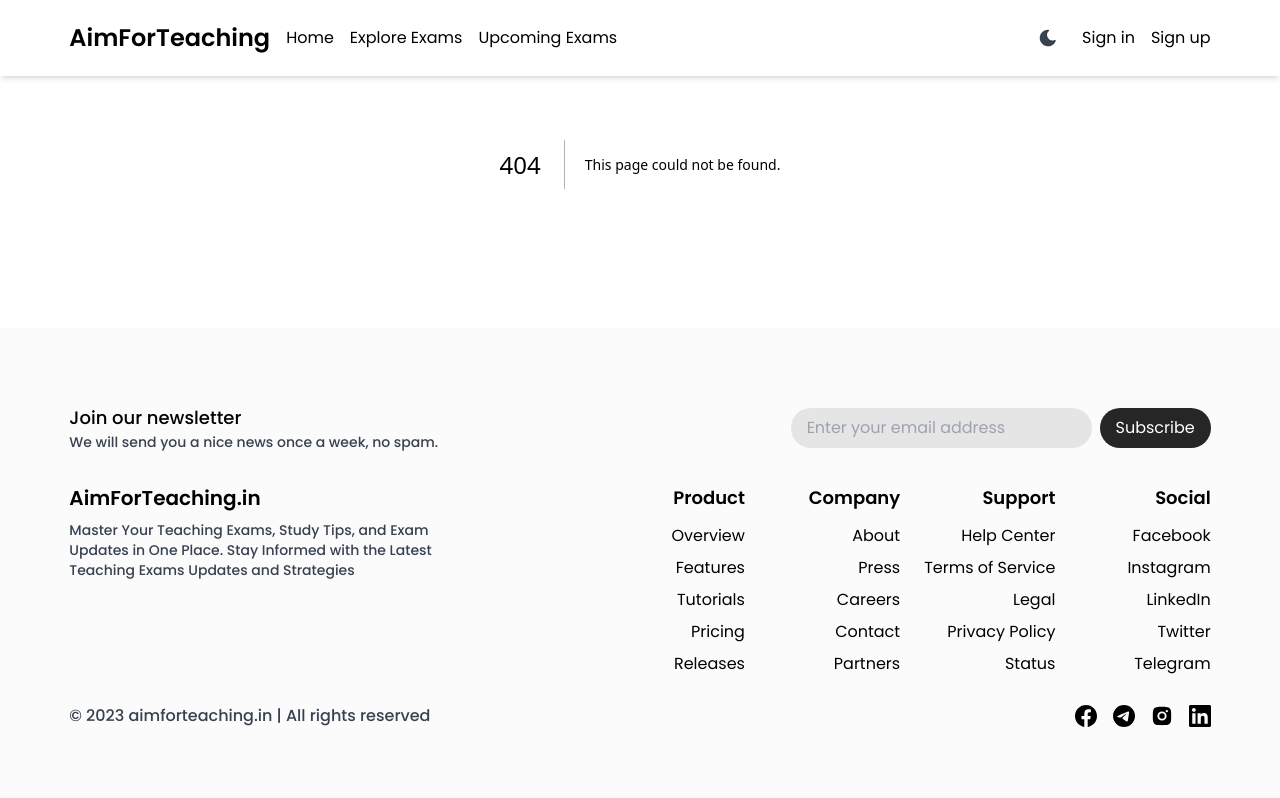
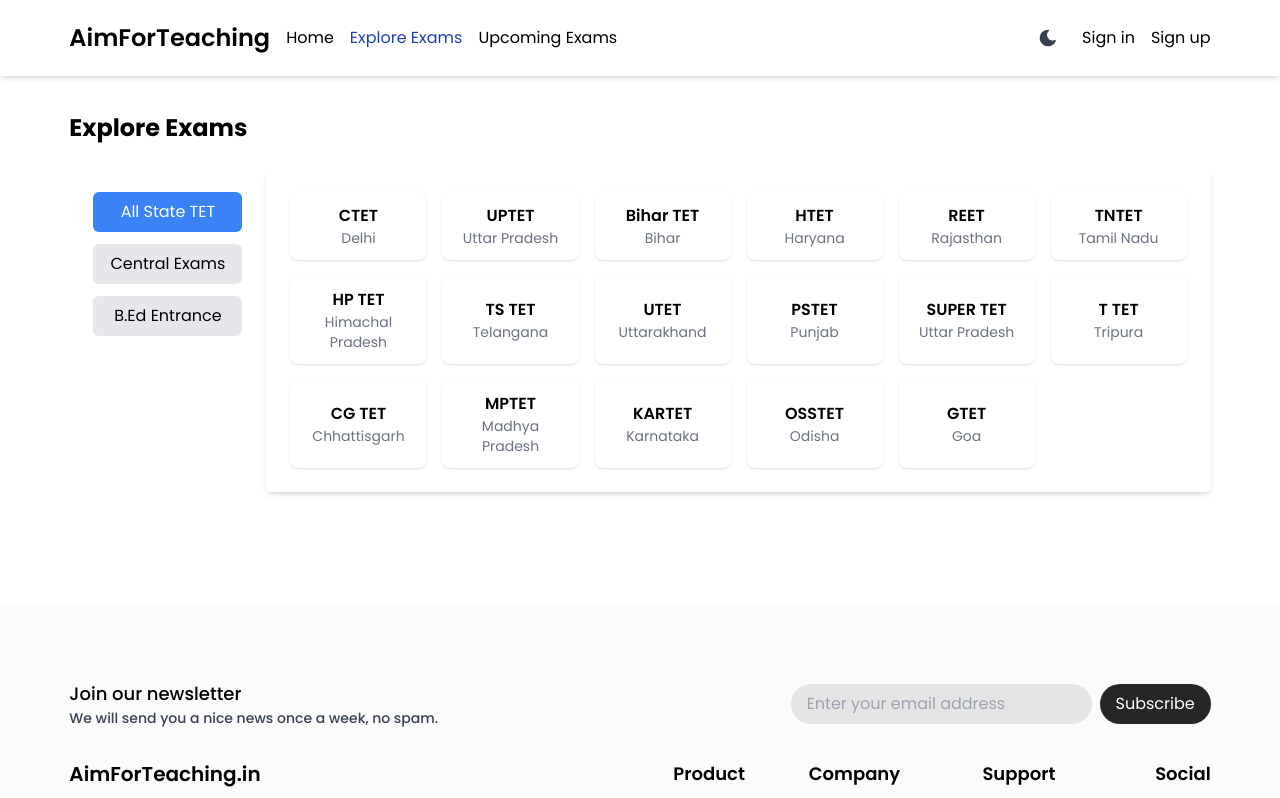
Before and after one commit to indianboat/aimforteaching, a Next.js app: page /exams in a window 1280 px wide. Before the commit this address had no page. Shown: the top 798 px of the page. Built offline with nearby package versions, Linux system fonts and the light colour scheme.

Commit message:
fresh explore exam page

```diff
--- a/src/app/components/CollapseButton.jsx
+++ b/src/app/components/CollapseButton.jsx
@@ -71,7 +71,7 @@ const CollapseButton = () => {
               initial={{ height: 0, opacity: 0 }}
               animate={{ height: "auto", opacity: 1 }}
               exit={{ height: 0, opacity: 0 }}
-              transition={{ type: "spring", duration: 0.3 }}
+              transition={{ duration:0.2 }}
               className="overflow-hidden w-full mt-2"
             >
               <div className="px-4 py-2 bg-slate-50 rounded-xl dark:bg-slate-900">
--- /dev/null
+++ b/src/app/components/Dropdown.jsx
@@ -0,0 +1,41 @@
+// import { useState } from 'react';
+// import { motion, AnimatePresence } from 'framer-motion';
+
+// const Dropdown = () => {
+//   const [isDropdownOpen, setIsDropdownOpen] = useState(false);
+
+//   const toggleDropdown = () => {
+//     setIsDropdownOpen(!isDropdownOpen);
+//   };
+
+//   return (
+//     <div className="relative">
+//       <button
+//         className="text-md border hover:text-blue-900 dark:hover:text-orange-700"
+//         onClick={toggleDropdown}
+//       >
+//         Explore Exams
+//       </button>
+
+//       <AnimatePresence>
+//         {isDropdownOpen && (
+//           <motion.div
+//             initial={{ y: -320 }}
+//             animate={{ y: 0 }}
+//             exit={{ y: -320 }}
+//             transition={{ duration: 0.2, type:"spring" }}
+//             className="absolute mt-2 w-48 border rounded shadow-lg"
+//           >
+//             <ul className="py-2">
+//               <li className="px-4 py-2 hover:bg-gray-100">Item 1</li>
+//               <li className="px-4 py-2 hover:bg-gray-100">Item 2</li>
+//               <li className="px-4 py-2 hover:bg-gray-100">Item 3</li>
+//             </ul>
+//           </motion.div>
+//         )}
+//       </AnimatePresence>
+//     </div>
+//   );
+// };
+
+// export default Dropdown;
--- a/src/app/components/Navbar.jsx
+++ b/src/app/components/Navbar.jsx
@@ -8,9 +8,9 @@ import { useEffect, useState } from "react";
 import { usePathname } from "next/navigation";
 import { motion, AnimatePresence } from "framer-motion";
 import CollapseButton from "./CollapseButton";
+import Dropdown from "./Dropdown";
 
 const Navbar = () => {
-
   const [isDrawerOpen, setDrawerOpen] = useState(false);
 
   const drawerHandler = () => {
@@ -57,6 +57,8 @@ const Navbar = () => {
     }
   };
 
+
+
   return (
     <>
       <nav className="fixed w-full border py-3 z-50 top-0 backdrop-saturate-[80%] backdrop-blur-sm bg-white/70 dark:bg-[#121212]/70 shadow-md">
@@ -92,19 +94,22 @@ const Navbar = () => {
                     Home
                   </Link>
                 </li>
-
                 <li>
                   <Link
-                    href="/"
-                    className={`flex text-md border hover:text-blue-900 dark:hover:text-orange-700 ${
-                      usePathname() == "/exams/upcomingexams"
+                    href="/exams"
+                    className={`text-md border hover:text-blue-900 dark:hover:text-orange-700 ${
+                      usePathname() == "/exams"
                         ? "text-blue-800 dark:text-orange-500"
                         : "text-inherit"
-                    } `}
+                    }`}
                   >
                     Explore Exams
                   </Link>
                 </li>
+
+                  {/* <li>
+                    <Dropdown />
+                  </li> */}
 
                 <li>
                   <Link
--- /dev/null
+++ b/src/app/components/TabContent.jsx
@@ -0,0 +1,135 @@
+"use client";
+
+import { motion } from "framer-motion";
+import Link from "next/link";
+
+const variants = {
+  hidden: { opacity: 0, y: -10 },
+  visible: { opacity: 1, y: 0 },
+  exit: { opacity: 0, y: 10 },
+};
+
+const examTypes = [
+  {
+    examName: "CTET",
+    examState: "Delhi",
+    redirectUrl: "/exams/ctet",
+  },
+  {
+    examName: "UPTET",
+    examState: "Uttar Pradesh",
+    redirectUrl: "/exams/uptet",
+  },
+  {
+    examName: "Bihar TET",
+    examState: "Bihar",
+    redirectUrl: "/exams/bihartet",
+  },
+  {
+    examName: "HTET",
+    examState: "Haryana",
+    redirectUrl: "/exams/htet",
+  },
+  {
+    examName: "REET",
+    examState: "Rajasthan",
+    redirectUrl: "/exams/ctet",
+  },
+  {
+    examName: "TNTET",
+    examState: "Tamil Nadu",
+    redirectUrl: "/exams/tntet",
+  },
+  {
+    examName: "HP TET",
+    examState: "Himachal Pradesh",
+    redirectUrl: "/exams/hptet",
+  },
+  {
+    examName: "TS TET",
+    examState: "Telangana",
+    redirectUrl: "/exams/tstet",
+  },
+  {
+    examName: "UTET",
+    examState: "Uttarakhand",
+    redirectUrl: "/exams/utet",
+  },
+  {
+    examName: "PSTET",
+    examState: "Punjab",
+    redirectUrl: "/exams/pstet",
+  },
+  {
+    examName: "SUPER TET",
+    examState: "Uttar Pradesh",
+    redirectUrl: "/exams/supertet",
+  },
+  {
+    examName: "T TET",
+    examState: "Tripura",
+    redirectUrl: "/exams/ttet",
+  },
+  {
+    examName: "CG TET",
+    examState: "Chhattisgarh",
+    redirectUrl: "/exams/cgtet",
+  },
+  {
+    examName: "MPTET",
+    examState: "Madhya Pradesh",
+    redirectUrl: "/exams/mptet",
+  },
+  {
+    examName: "KARTET",
+    examState: "Karnataka",
+    redirectUrl: "/exams/kartet",
+  },
+  {
+    examName: "OSSTET",
+    examState: "Odisha",
+    redirectUrl: "/exams/kartet",
+  },
+  {
+    examName: "GTET",
+    examState: "Goa",
+    redirectUrl: "/exams/gtet",
+  },
+];
+
+const TabContent = ({ activeTab }) => {
+  return (
+    <motion.div
+      layout
+      key={activeTab}
+      initial="hidden"
+      animate="visible"
+      exit="exit"
+      variants={variants}
+      transition={{ duration: 0.3 }}
+      className="border p-6 rounded-md shadow-md h-full"
+    >
+      {activeTab === 1 && (
+        <div className="grid lg:grid-cols-6 md:grid-cols-3 sm:grid-cols-3 grid-cols-2 gap-4">
+          {examTypes.map((exam) => {
+            return (
+              <Link className="border hover:bg-slate-100 dark:hover:bg-neutral-950 shadow hover:shadow-md flex flex-col px-4 py-3 h-full w-full rounded-lg text-center justify-center items-center" href={exam.redirectUrl}>
+                  <p className="text-md font-semibold">{exam.examName}</p>
+                  <p className="text-sm text-gray-500 dark:text-neutral-300">{exam.examState}</p>
+              </Link>
+            );
+          })}
+        </div>
+      )}
+      {activeTab === 2 && <div className="grid lg:grid-cols-6 md:grid-cols-3 sm:grid-cols-3 grid-cols-2 gap-4">
+      <Link className="border hover:bg-slate-100 dark:hover:bg-neutral-950 shadow hover:shadow-md flex flex-col px-4 py-3 h-full w-full rounded-lg text-center justify-center items-center" href="/">
+                  <p className="text-md font-semibold">KVS</p>
+                  <p className="text-sm text-gray-500 dark:text-neutral-300">Govt of India</p>
+              </Link>
+      </div> }
+      {activeTab === 3 && <p>Click here</p>}
+    </motion.div>
+  );
+};
+
+export default TabContent;
--- /dev/null
+++ b/src/app/exams/page.jsx
@@ -0,0 +1,68 @@
+"use client";
+
+import { useState } from "react";
+import TabContent from "../components/TabContent";
+
+const tabs = ["All State TET", "Central Exams", "B.Ed Entrance"];
+
+const ExploreExams = () => {
+  const [activeTab, setActiveTab] = useState(1);
+
+  return (
+    <>
+      <div className="container flex flex-col md:w-11/12 sm:w-full w-full mx-auto md:my-24 sm:my-28 my-24 border p-4">
+        <div className="border">
+          <h1 className="text-2xl font-bold border">Explore Exams</h1>
+          <div className="border flex lg:flex-row md:flex-row sm:flex-col flex-col mt-6">
+            <div className="border lg:w-1/5 md:w-2/5 sm:w-full w-full p-6 flex gap-y-3 flex-col">
+              {tabs.map((tab, index) => (
+                <button
+                  key={index}
+                  onClick={() => setActiveTab(index + 1)}
+                  className={`border px-3 py-2 w-full ${
+                    activeTab === index + 1
+                      ? "bg-blue-500 text-white"
+                      : "bg-gray-200 text-black"
+                  } px-4 py-2 rounded-md`}
+                >
+                  {tab}
+                </button>
+              ))}
+              {/* <button onClick={() => setActiveTab(1)} className="border px-3 py-2 w-full">All State TET</button> */}
+              {/* <button onClick={() => setActiveTab(2)} className="border px-3 py-2 w-full">Central Exams</button> */}
+              {/* <button onClick={() => setActiveTab(3)} className="border px-3 py-2 w-full">B.Ed Entrance</button> */}
+            </div>
+            <div className="border w-full flex gap-y-3 flex-col">
+              <TabContent activeTab={activeTab} />
+            </div>
+
+            {/* <div className="flex justify-center items-center h-screen">
+              <div className="w-80">
+                <div className="flex space-x-4">
+                  {tabs.map((tab, index) => (
+                    <button
+                      key={index}
+                      onClick={() => setActiveTab(index + 1)}
+                      className={`${
+                        activeTab === index + 1
+                          ? "bg-blue-500 text-white"
+                          : "bg-gray-200 text-black"
+                      } px-4 py-2 rounded-md`}
+                    >
+                      {tab}
+                    </button>
+                  ))}
+                </div>
+                <div className="mt-4">
+                  <TabContent activeTab={activeTab} />
+                </div>
+              </div>
+            </div> */}
+          </div>
+        </div>
+      </div>
+    </>
+  );
+};
+
+export default ExploreExams;
```
